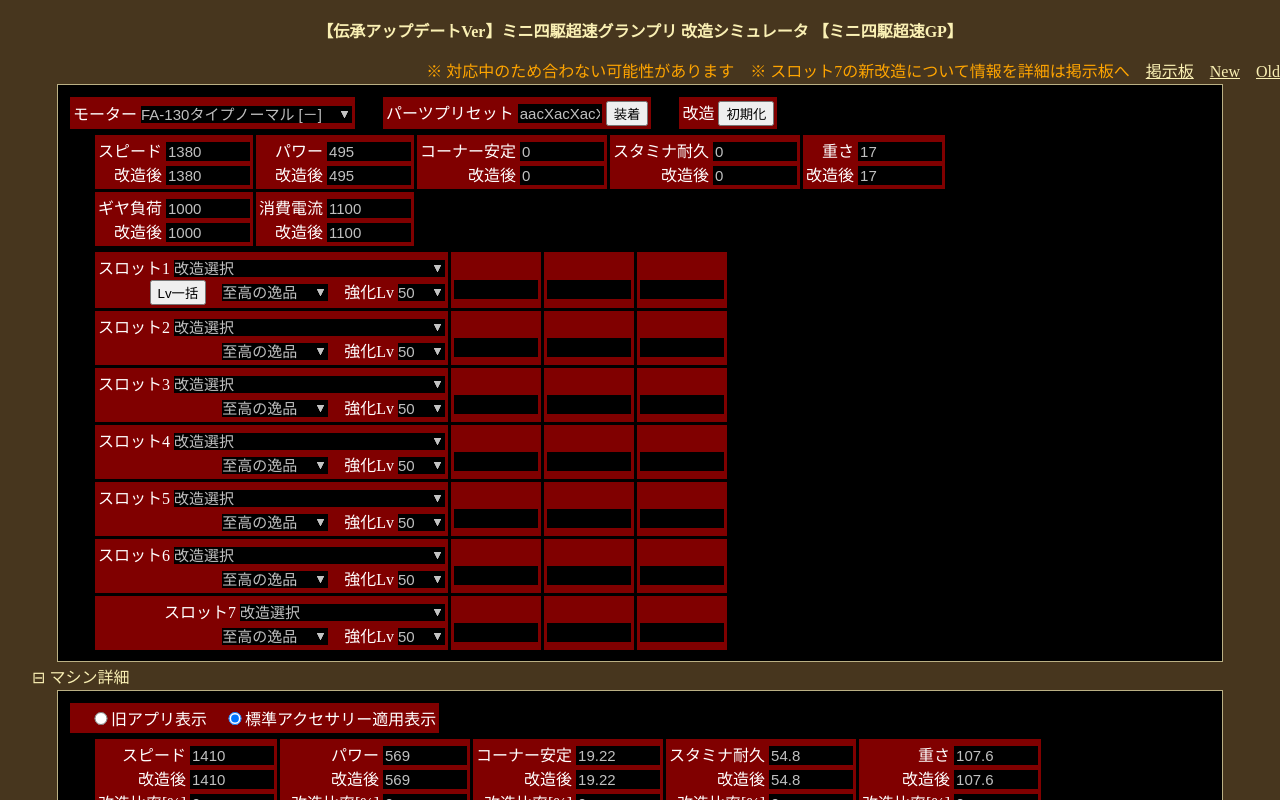
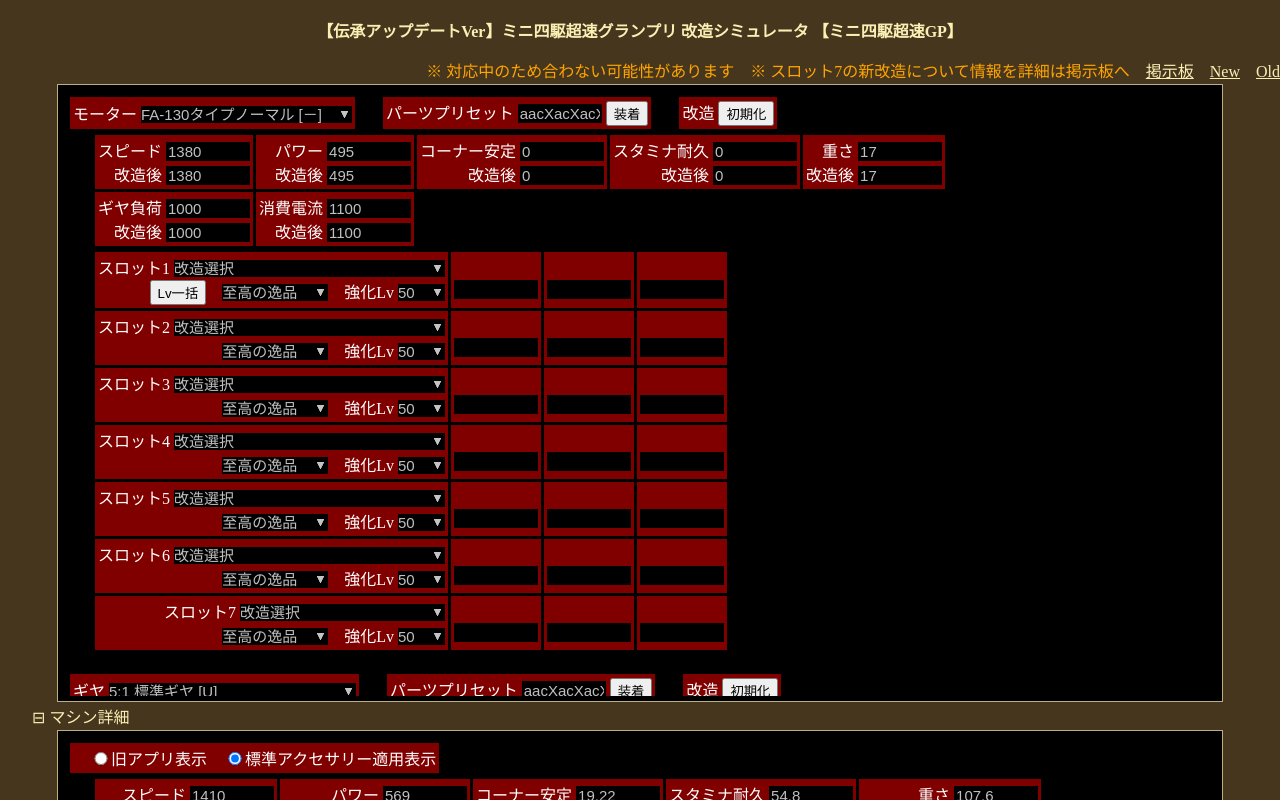
Before and after one commit to autorank-4wdminigp/autorank-4wdminigp.github.io, a plain HTML site: page index.html in a window 1280 px wide. Shown: the top 800 px of the page. Drawn offline with Linux system fonts and the light colour scheme.

Commit message:
Add files via upload

```diff
--- a/index.html
+++ b/index.html
@@ -25,7 +25,7 @@ body {
 <div align="right"><font color='#FFA500'>※ 対応中のため合わない可能性があります</font>　<font color='#FFA500'>※ スロット7の新改造について情報を詳細は掲示板へ</font>　<a href='https://jbbs.shitaraba.net/netgame/16513/' target='_blank' rel='noopener'>掲示板</a>　<a href='https://autorank-4wdminigp.github.io/new/' target='_blank' rel='noopener'>New</a>　<a href='https://autorank-4wdminigp.github.io/old/' target='_blank' rel='noopener'>Old</a>　<!-- <img src="http://www.rays-counter.com/d454_f8_022/5e72639299d00/" border="0"> -->　　　　</div>
 <table border="0" width="1170">
 <tr><td class="menu">
-<IFRAME src="mains.html" style="BORDER-RIGHT: 0px; BORDER-TOP: 0px; BORDER-LEFT: 0px; BORDER-BOTTOM: 0px" name="mains" frameBorder=0 width="100%" height="570">★インラインフレーム★</IFRAME>
+<IFRAME src="mains.html" style="BORDER-RIGHT: 0px; BORDER-TOP: 0px; BORDER-LEFT: 0px; BORDER-BOTTOM: 0px" name="mains" frameBorder=0 width="100%" height="610">★インラインフレーム★</IFRAME>
 </td></tr>
 </table></center>
 
```
